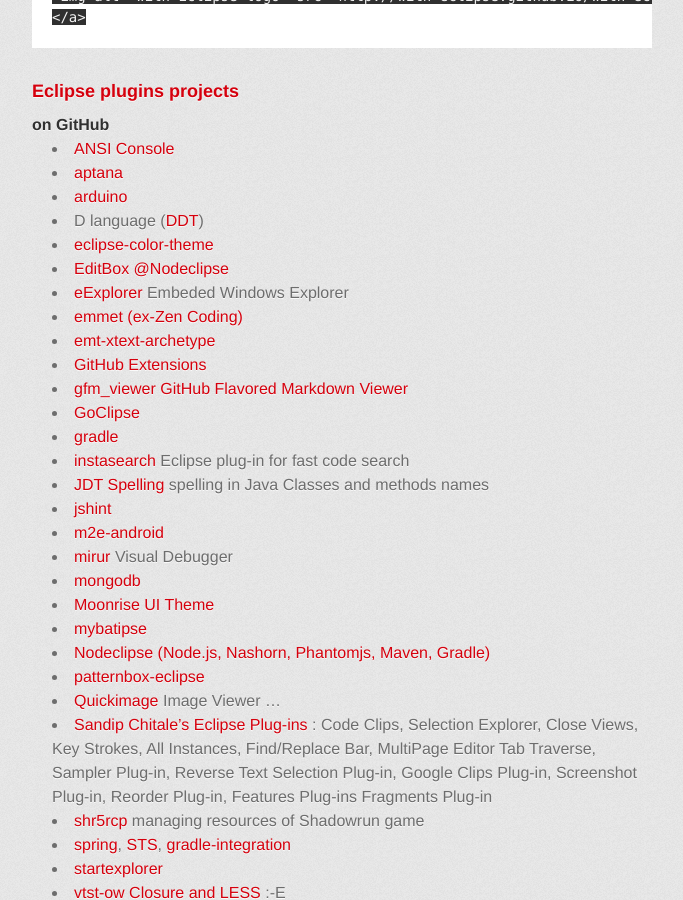
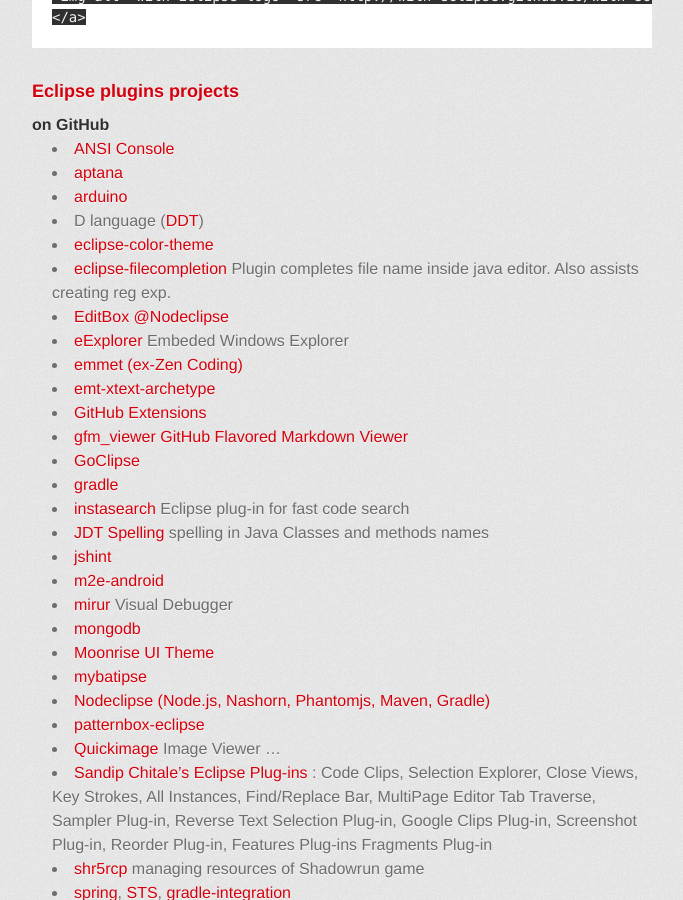
Before and after one commit to with-Eclipse/with-eclipse.github.io, a Jekyll site: the page built from index.md, in a window 1280 px wide and 900 px high, scrolled down 1991 px. Shown: the whole window, without its empty margins (298-981 px from the left). Built offline with Jekyll 4.4.1, drawn with Linux system fonts in a browser that asks for light colours; Markdown is read by kramdown in place of the engine named in the settings; comment, search, counter and statistics services are not loaded.

Commit message:
eclipse-filecompletion
ref https://github.com/impetuouslab/eclipse-filecompletion/pull/1

```diff
--- a/index.md
+++ b/index.md
@@ -98,6 +98,7 @@ Just use code snippet below:
 - [arduino](https://github.com/jantje/arduino-eclipse-plugin)
 - D language ([DDT](https://github.com/bruno-medeiros/DDT))
 - [eclipse-color-theme](https://github.com/eclipse-color-theme/eclipse-color-theme)
+- [eclipse-filecompletion](https://github.com/impetuouslab/eclipse-filecompletion) Plugin completes file name inside java editor. Also assists creating reg exp.
 - [EditBox @Nodeclipse](https://github.com/Nodeclipse/EditBox)
 - [eExplorer](https://github.com/culmat/eExplorer) Embeded Windows Explorer
 - [emmet (ex-Zen Coding)](https://github.com/emmetio/emmet-eclipse)
```
